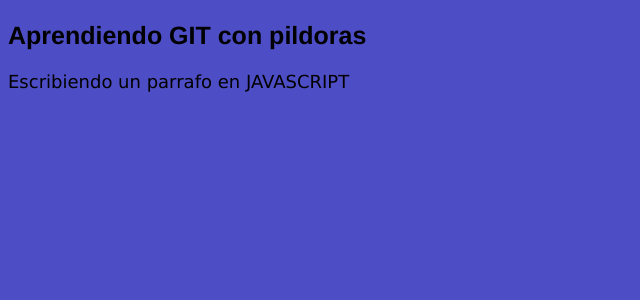
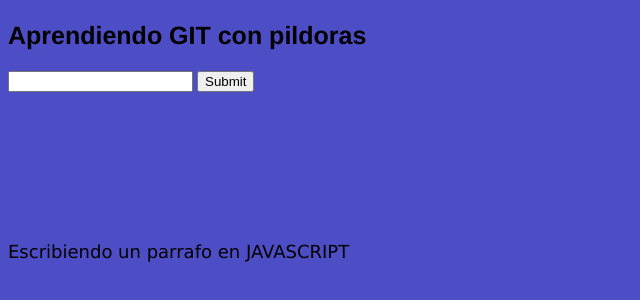
Before and after one commit to ladimiroBC/CursoGit, a plain HTML site: page index.html in a window 1280 px wide. Shown: the whole page, without its empty margins (0-640 px from the left). Drawn offline with Linux system fonts and the light colour scheme.

Commit message:
agregando input

```diff
--- a/estilo.css
+++ b/estilo.css
@@ -12,3 +12,9 @@ p{
     font-size: 18px;
     margin-top: 20px;
 }
+
+.contenedor{
+    width: 300px;
+    height: 150px;
+    margin-top: 15px;
+}
--- a/index.html
+++ b/index.html
@@ -8,6 +8,12 @@
 </head>
 <body>
     <h2 class="titulo">Aprendiendo GIT con pildoras</h2>
+    <div class="contenedor">
+        <form>
+            <input type="text">
+            <input type="submit">
+        </form>
+    </div>
 
 
 <script src="codigo.js"></script>
```
